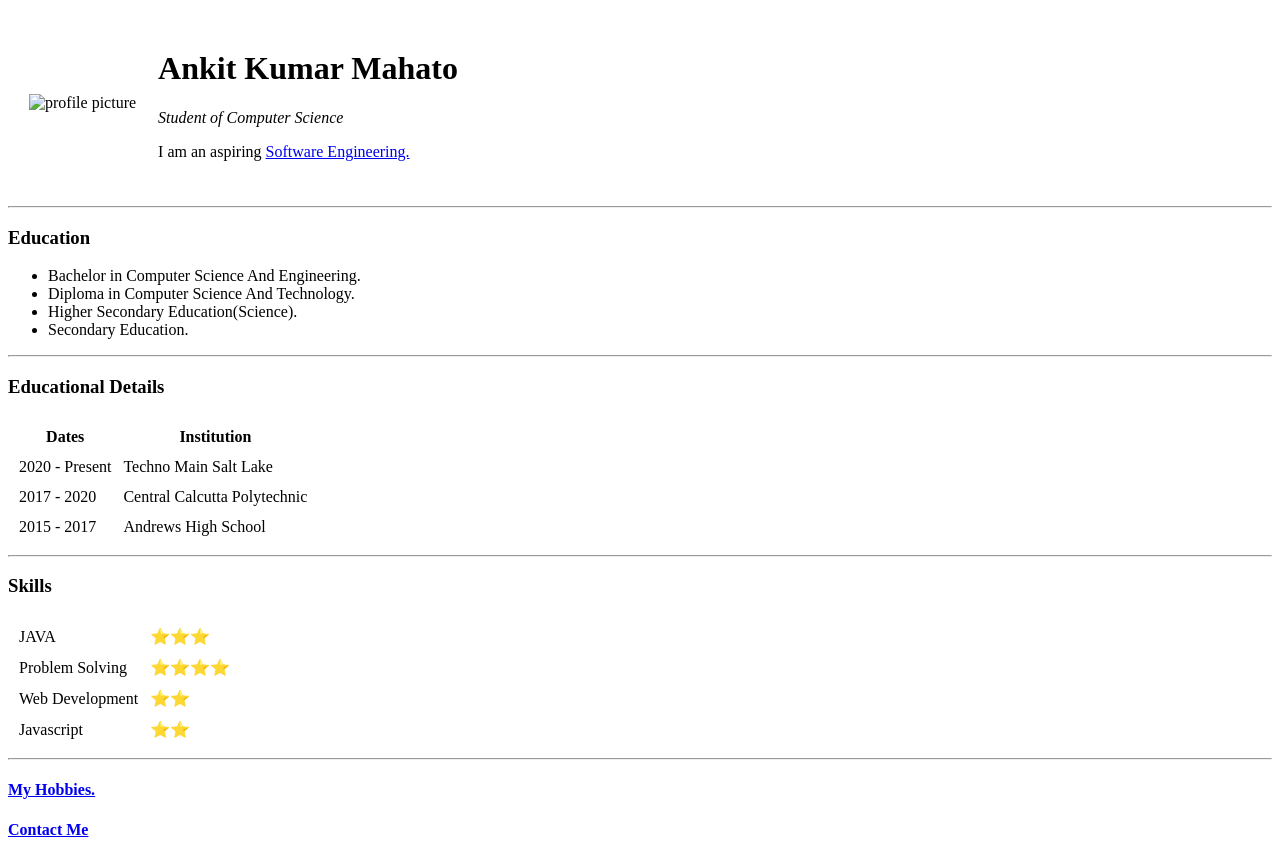
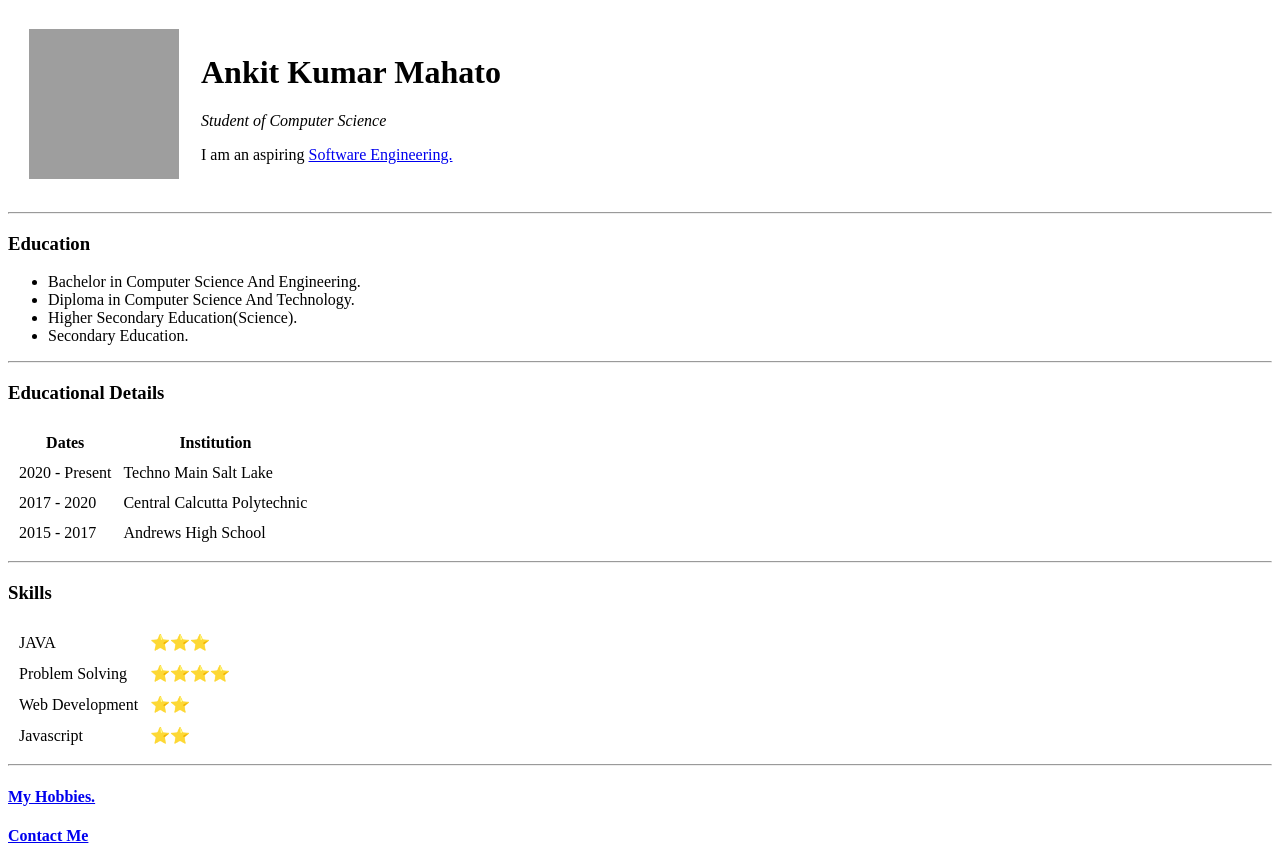
Before and after one commit to mahatoankitkumar/cv, a plain HTML site: page index.html in a window 1280 px wide. Drawn offline with Linux system fonts and the light colour scheme; the site is published under a folder, as on GitHub Pages, so addresses that start at the root find nothing.

Commit message:
updated picture

```diff
--- a/index.html
+++ b/index.html
@@ -9,7 +9,7 @@
 <body>
     <table cellspacing="20">
         <tr>
-            <td><img src="/sketch1638167827914-01-modified.png" alt="profile picture" width="150" height="150"></td>
+            <td><img src="sketch1638167827914-01-modified.png" alt="profile picture" width="150" height="150"></td>
             <td><h1>Ankit Kumar Mahato</h1>
             <p><em>Student of Computer Science</em></p>
             <p>I am an aspiring <a href="https://en.wikipedia.org/wiki/Software_engineering#:~:text=Software%20engineering%20is%20the%20systematic,test%2C%20and%20evaluate%20computer%20software.&text=Modern%20processes%20use%20software%20versioning.">Software Engineering.</a> </p></td>
```
